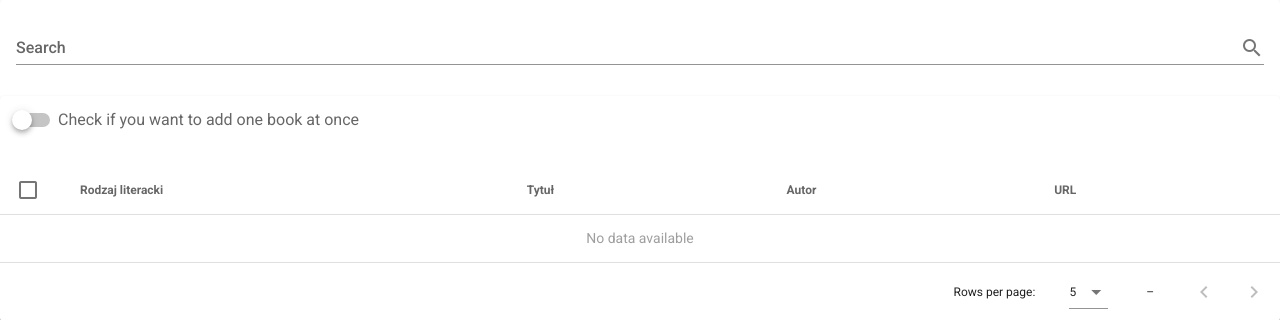
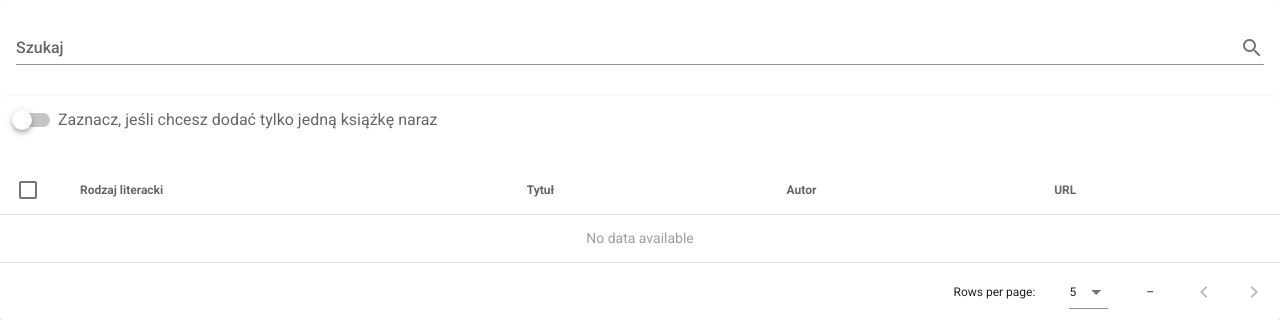
Before and after one commit to InzynieraOprogramowaniaMajstry/Wyszukiwarka, a Flask app: page / in a window 1280 px wide. Shown: the part 56-376 px from the top of the page. Run offline with Flask 3, Linux system fonts and the light colour scheme; data that the repository does not hold is empty; some libraries are stand-ins or nearby versions.

Commit message:
Made it polish

```diff
--- a/templates/library.html
+++ b/templates/library.html
@@ -39,7 +39,7 @@
 
                       v-model="mySearch"
                       append-icon="mdi-magnify"
-                      label="Search"
+                      label="Szukaj"
                       single-line
                       hide-details
                     ></v-text-field>
@@ -61,7 +61,7 @@
                 <template v-slot:top>
                   <v-switch
                     v-model="singleSelect2"
-                    label="Check if you want to remove one book at once"
+                    label="Zaznacz, jeśli chcesz usunąć tylko jedną książkę naraz"
                     class="pa-3"
                   ></v-switch>
                 </template>
--- a/templates/main.html
+++ b/templates/main.html
@@ -22,7 +22,7 @@
 
                   v-model="search"
                   append-icon="mdi-magnify"
-                  label="Search"
+                  label="Szukaj"
                   single-line
                   hide-details
                 ></v-text-field>
@@ -44,7 +44,7 @@
             <template v-slot:top>
               <v-switch
                 v-model="singleSelect"
-                label="Check if you want to add one book at once"
+                label="Zaznacz, jeśli chcesz dodać tylko jedną książkę naraz"
                 class="pa-3"
               ></v-switch>
             </template>
```
